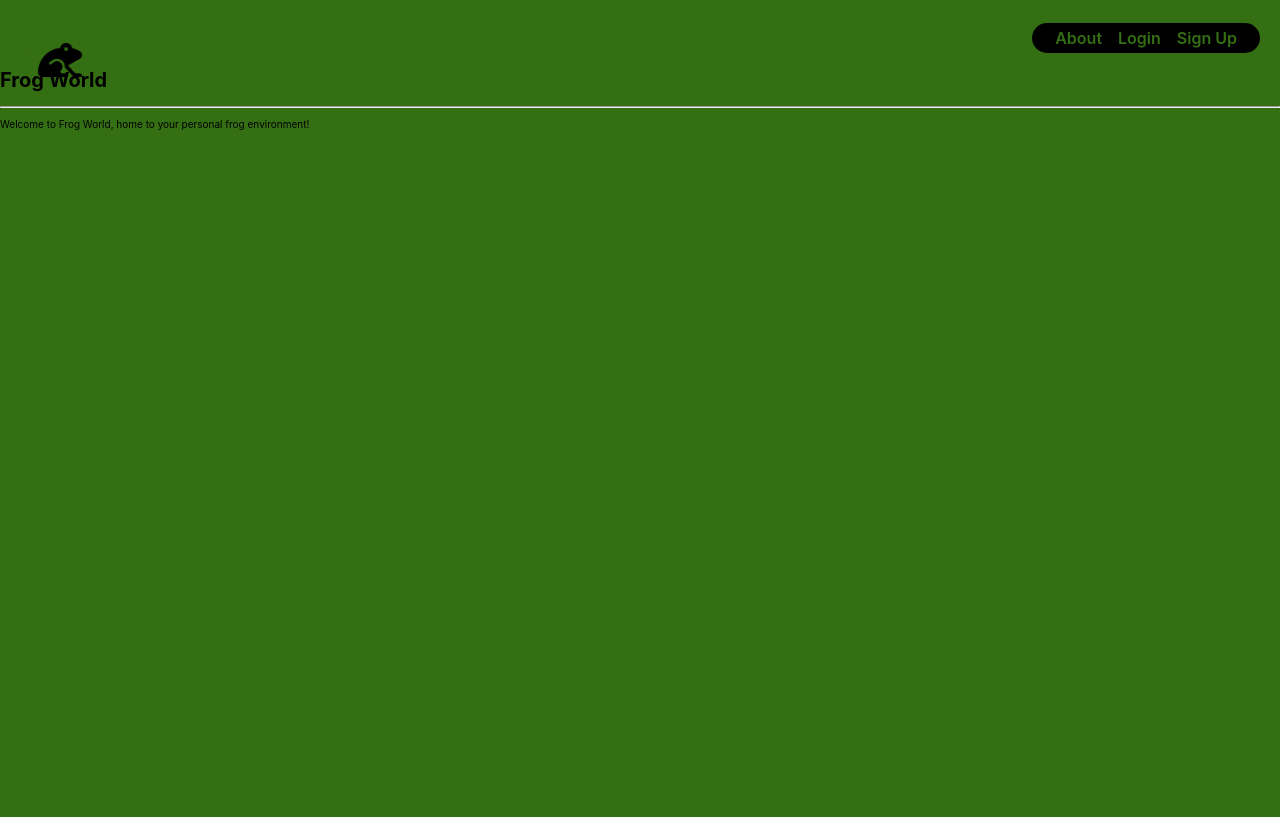
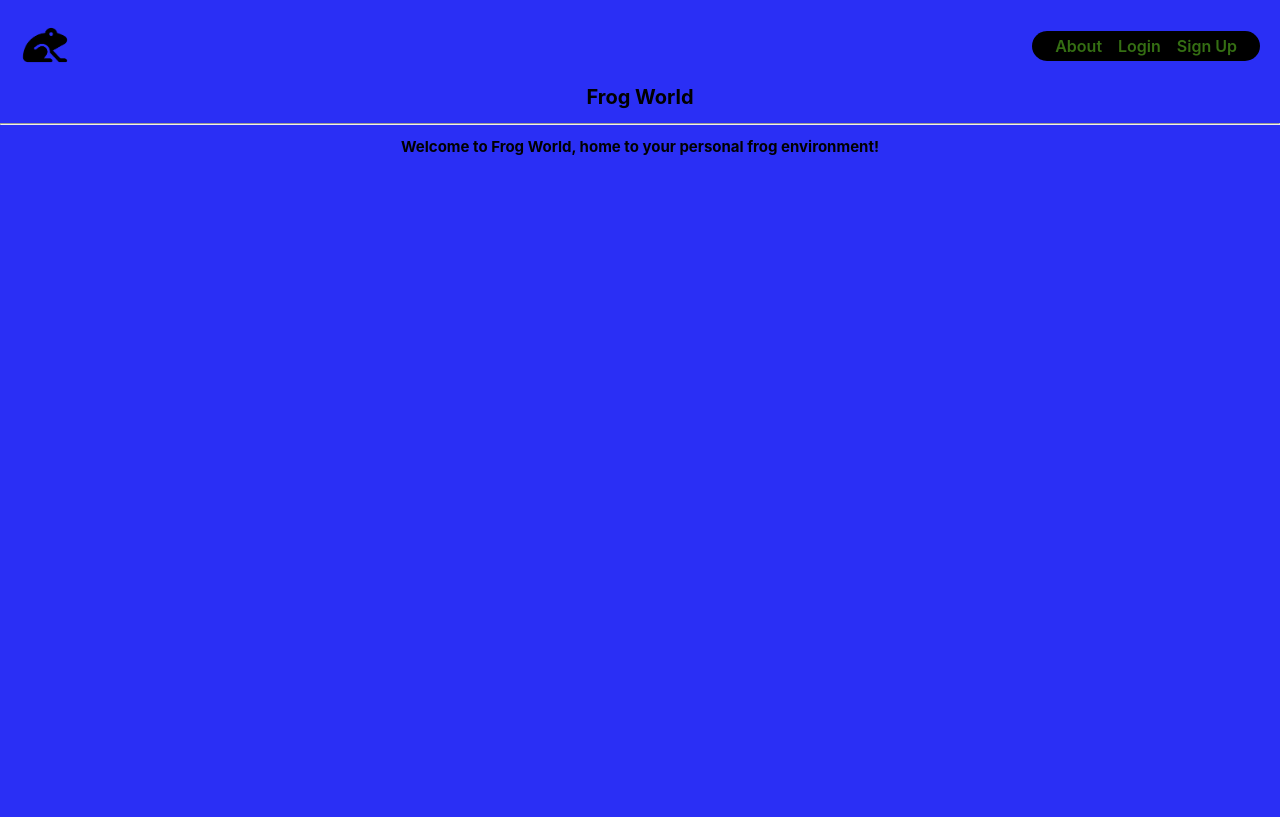
Before and after one commit to williambennett321/frogWorld, a Django app: page /about/ in a window 1280 px wide. Before the commit the page ends 130 px from the top, so only its background shows below. Run offline with Django 3.2, Linux system fonts and the light colour scheme.

Commit message:
styling to overall base.css

```diff
--- /dev/null
+++ b/main_app/static/css/about.css
@@ -0,0 +1,22 @@
+body {
+  background-color: #2a2ff5 ;
+}
+
+h1 {
+  display: flex;
+  justify-content: center;
+}
+
+h2 {
+  display: flex;
+  justify-content: center;
+}
+
+hr {
+  color: black;
+}
+
+.about-align {
+  margin: auto;
+
+}
--- a/main_app/static/css/base.css
+++ b/main_app/static/css/base.css
@@ -251,7 +251,6 @@ nav li {
     }
 
     .header-logo-container {
-      background: #356F13;
       -webkit-backdrop-filter: blur(3px);
       backdrop-filter: blur(3px);
     }
--- a/main_app/static/css/form.css
+++ b/main_app/static/css/form.css
@@ -48,3 +48,7 @@ td > textarea {
   justify-content: center;
   margin-left: -20px;
 }
+
+body {
+  background-color: #f4d02f;
+}
--- a/main_app/templates/about.html
+++ b/main_app/templates/about.html
@@ -1,12 +1,19 @@
 
 {% extends 'base.html' %}
 
+{% load static %}
+
+{% block head %}
+<link rel="stylesheet" type="text/css" href="{% static 'css/about.css' %}"/>
+{% endblock %}
+
 {% block content %}
-
+<div class="about-align">
 <h1>Frog World</h1>
 <hr />
-<p>
-  Welcome to Frog World, home to your personal frog environment!
-</p>
+<h2>
+  <strong>Welcome to Frog World, home to your personal frog environment!</strong>
+</h2>
+</div>
 
 {% endblock %}
--- a/main_app/templates/base.html
+++ b/main_app/templates/base.html
@@ -18,7 +18,7 @@
 </head>
 <body>
   <header>
-    <div class="header-logo-container">
+    <div>
       <a href="/">
         <img class="img-size"
           src="{% static "images/frog.png" %}"
--- a/main_app/templates/frogs/index.html
+++ b/main_app/templates/frogs/index.html
@@ -26,11 +26,11 @@
         <h2 class="card-title">{{ frog.name }}</h2>
       </a>
         {% if frog.lifespan > 0 %}
-          <p>A {{ frog.lifespan }} year average lifespan.</p>
+          <p><strong> A {{ frog.lifespan }} year average lifespan.</strong></p>
         {% else %}
           <p>A {{ frog.color_pat }} frog.</p>
         {% endif %}
-        <p><small>{{ frog.fun_fact}}</small></p>
+        <p>{{ frog.fun_fact}}</p>
       </div>
 
     </div>
```
Also changed, not shown: main_app/static/css/frog-index.css (+8 -2 lines).
